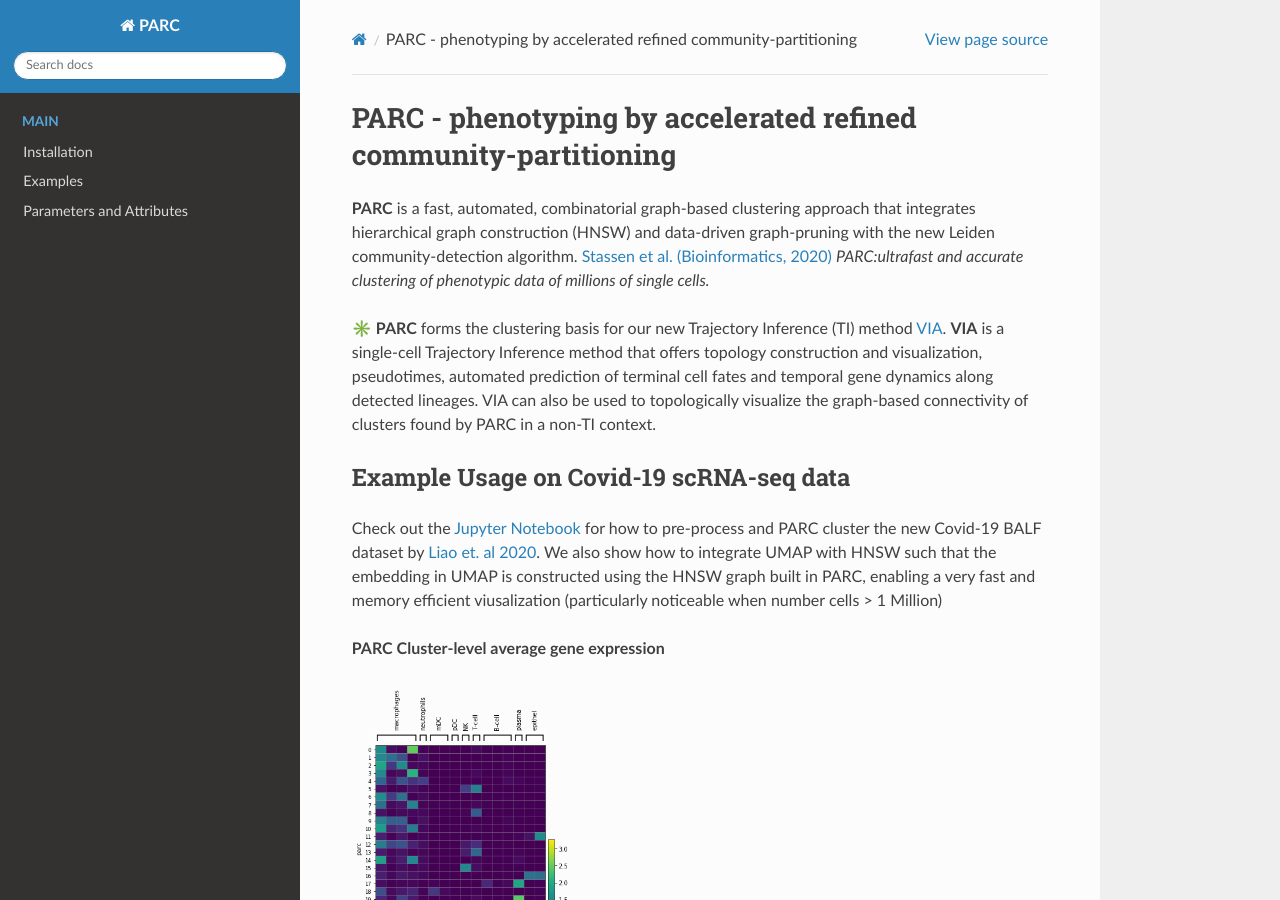
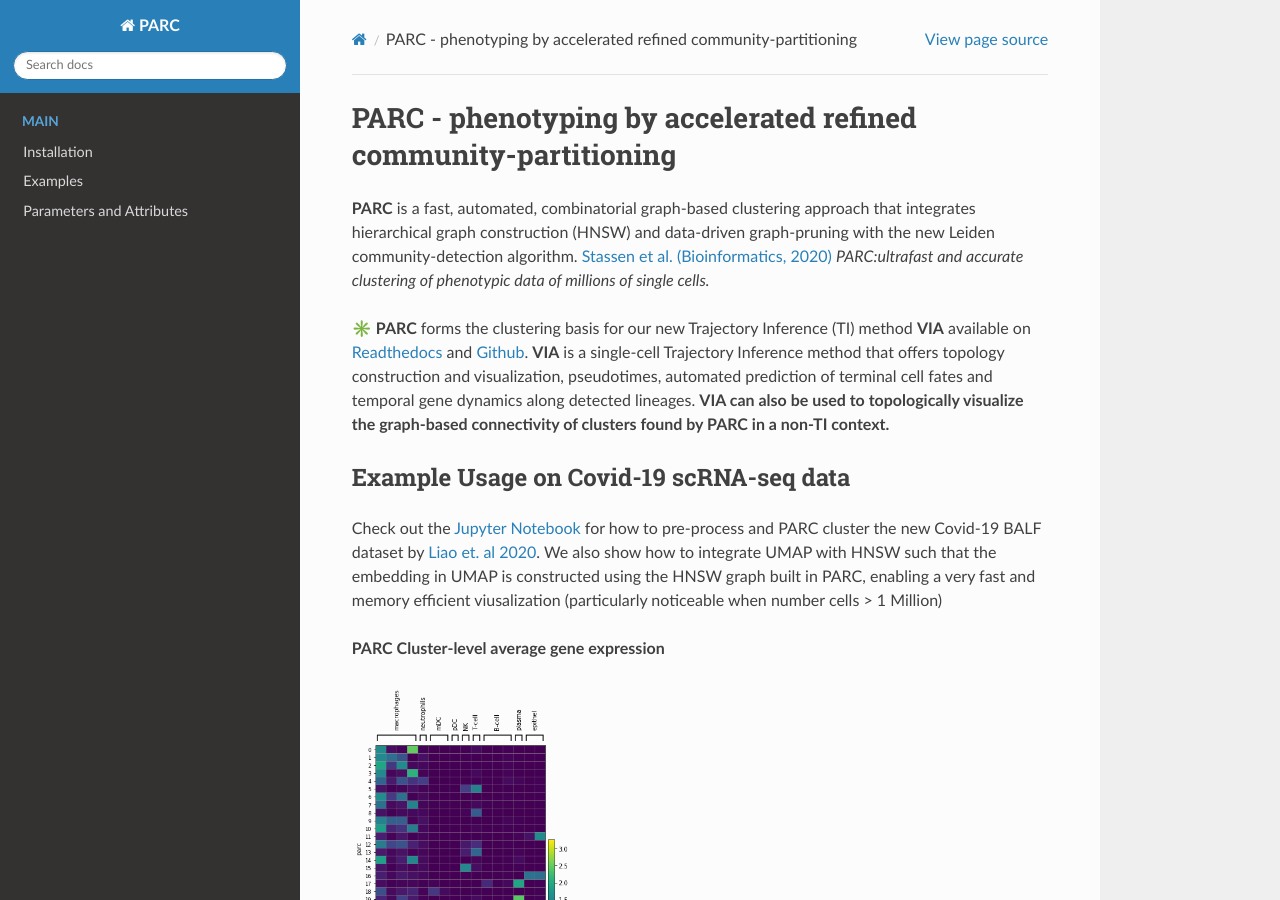
Before and after one commit to ShobiStassen/PARC, a Sphinx documentation site: the page built from docs/index.rst, in a window 1280 px wide and 900 px high. Built offline with Sphinx 7.4.7 and the Read the Docs theme 2.0.0, drawn with Linux system fonts in a browser that asks for light colours; pages that are not in the unit, such as notebooks, are missing from menus.

Commit message:
Update index.rst

```diff
--- a/docs/index.rst
+++ b/docs/index.rst
@@ -2,7 +2,7 @@ PARC - phenotyping by accelerated refined community-partitioning
 ==================================================================
 **PARC** is a fast, automated, combinatorial  graph-based clustering approach that integrates hierarchical graph construction (HNSW) and data-driven graph-pruning with the new Leiden community-detection algorithm. `Stassen et al. (Bioinformatics, 2020) <https://academic.oup.com/bioinformatics/article/36/9/2778/5714737>`_ *PARC:ultrafast and accurate clustering of phenotypic data of millions of single cells.*
 
-|:eight_spoked_asterisk:| **PARC** forms the clustering basis for our new Trajectory Inference (TI) method `VIA <https://github.com/ShobiStassen/VIA>`_. **VIA** is a single-cell Trajectory Inference method that offers topology construction and visualization, pseudotimes, automated prediction of terminal cell fates and temporal gene dynamics along detected lineages. VIA can also be used to topologically visualize the graph-based connectivity of clusters found by PARC in a non-TI context.
+|:eight_spoked_asterisk:| **PARC** forms the clustering basis for our new Trajectory Inference (TI) method **VIA** available on `Readthedocs <https://pyvia.readthedocs.io/en/latest/>`_ and `Github <https://github.com/ShobiStassen/VIA>`_. **VIA** is a single-cell Trajectory Inference method that offers topology construction and visualization, pseudotimes, automated prediction of terminal cell fates and temporal gene dynamics along detected lineages. **VIA can also be used to topologically visualize the graph-based connectivity of clusters found by PARC in a non-TI context.**
 
 
 Example Usage on Covid-19 scRNA-seq data
```
